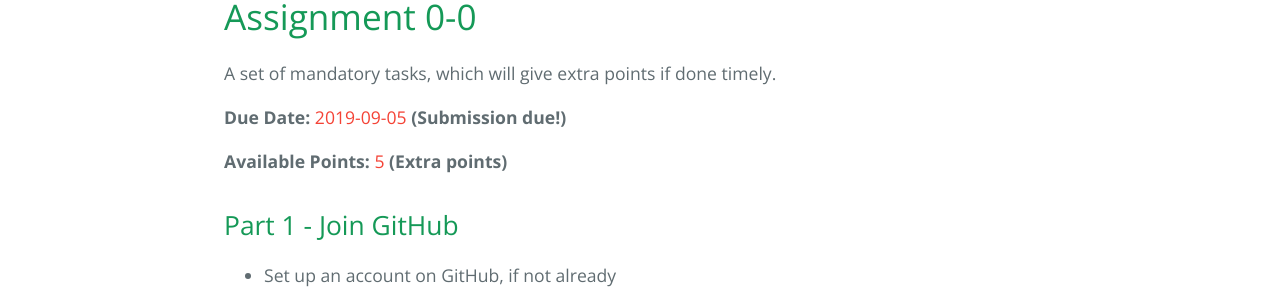
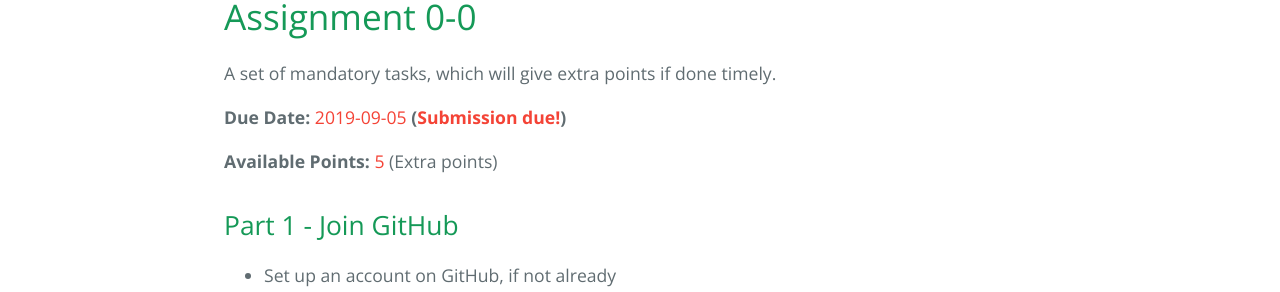
Before and after one commit to cs531-f19/cs531-f19.github.io, a Jekyll site: the page built from assignments/assignment-0-0.md, in a window 1280 px wide. Shown: the part 297-589 px from the top of the page. Built offline with Jekyll 4.4.1, drawn with Linux system fonts in a browser that asks for light colours; the repository's description, which GitHub fills in, is left out.

Commit message:
Hilight due date

```diff
--- a/_includes/assignment_meta.md
+++ b/_includes/assignment_meta.md
@@ -5,13 +5,13 @@
 <p>
 <strong>Due Date:</strong> <span class="important">{{ include.item.date }}</span>
 {%- if include.item.featured %}
-<strong>(Submission due!)</strong>
+<strong>(<span class="important">Submission due!</span>)</strong>
 {%- endif %}
 </p>
 
 <p>
 <strong>Available Points:</strong> <span class="important">{{ include.item.points }}</span>
 {%- if include.item.extra %}
-<strong>(Extra points)</strong>
+(Extra points)
 {%- endif %}
 </p>
```
